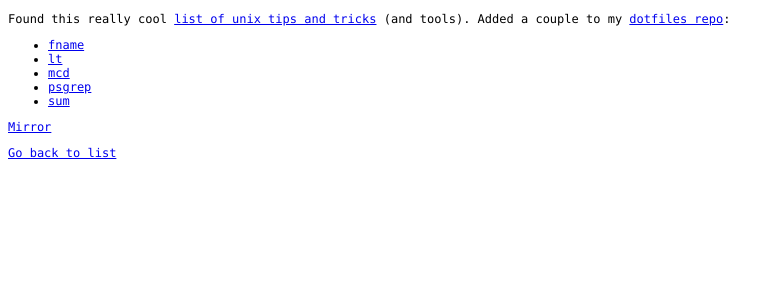
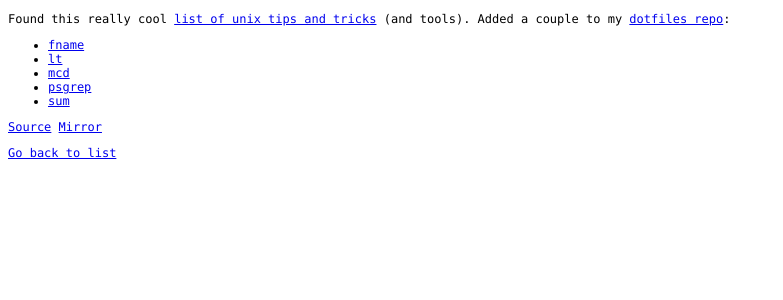
Before and after one commit to parkr/stuff, a Jekyll site: the page built from _posts/2013-08-08-unix-tricks.markdown, in a window 1280 px wide. Shown: the top 300 px of the page, without its empty margins (0-783 px from the left). Built offline with Jekyll 4.4.1, drawn with Linux system fonts in a browser that asks for light colours; Markdown is read by kramdown in place of the engine named in the settings.

Commit message:
Add link to source and mirror in post layout

```diff
--- a/_layouts/post.html
+++ b/_layouts/post.html
@@ -4,8 +4,14 @@ layout: default
 
 {{ content }}
 
-{% if page.mirror %}
-<p><a href="/mirrors/{{ page.mirror }}">Mirror</a></p>
-{% endif %}
+<p>
+  {% if page.external-url %}
+  <a href="{{ page.external-url }}" target="_blank">Source</a>
+  {% endif %}
+
+  {% if page.mirror %}
+  <a href="/mirrors/{{ page.mirror }}">Mirror</a>
+  {% endif %}
+</p>
 
 <p><a href="/">Go back to list</a></p>
```
